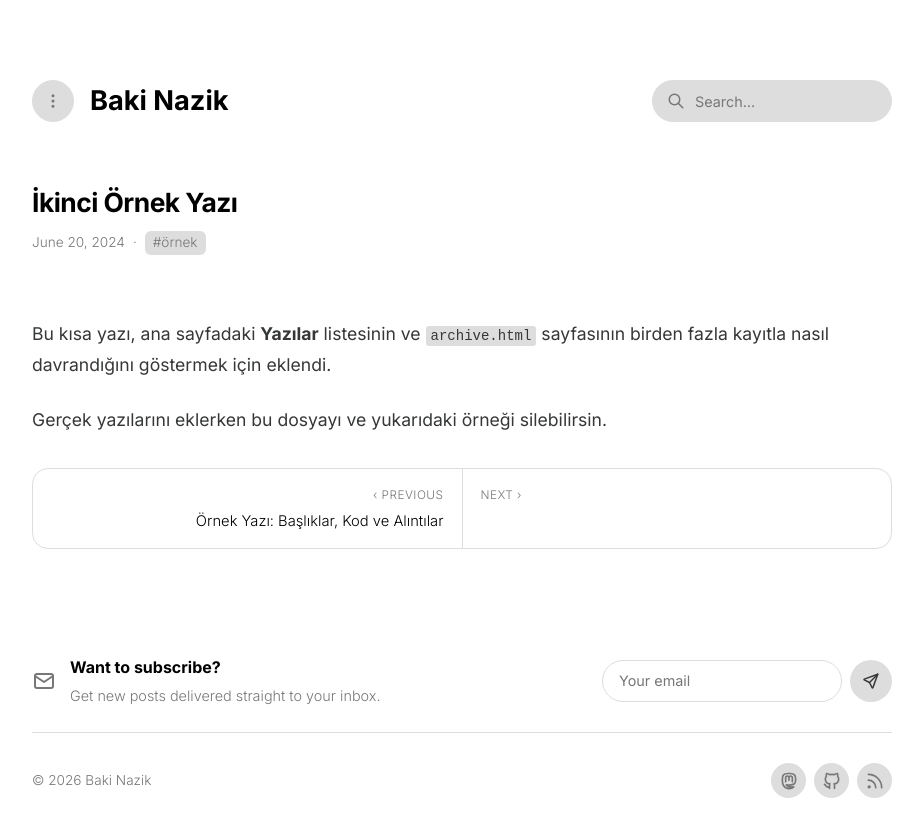
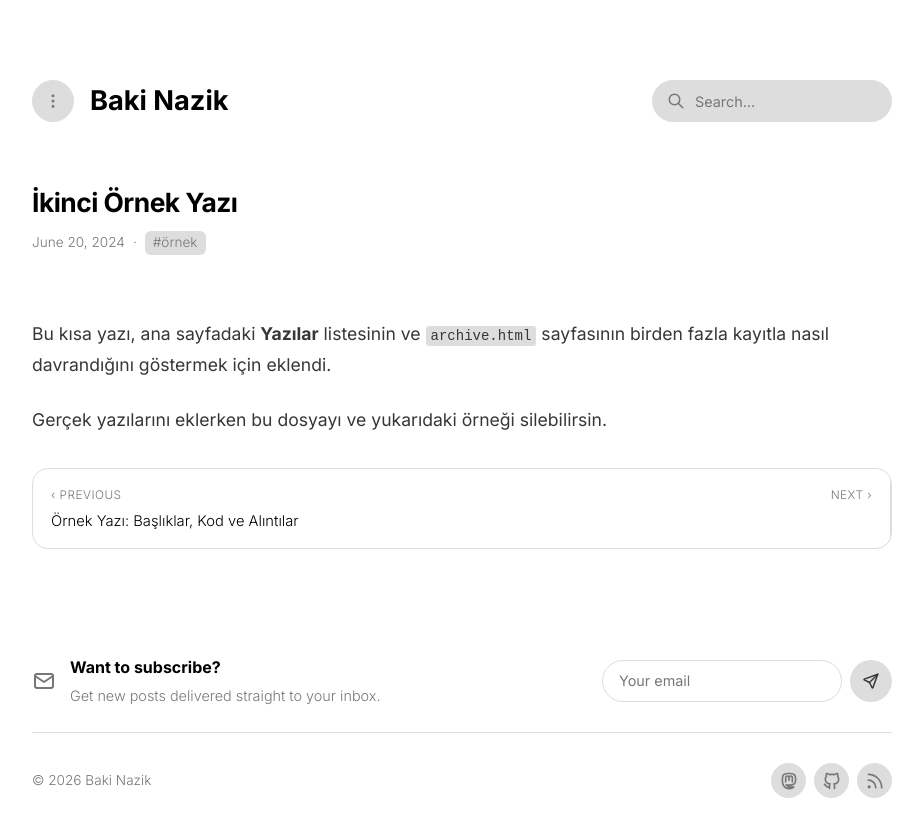
Before and after one commit to bakinazik/bakinazik.github.io, a Jekyll site: the page built from _posts/2024-06-20-ikinci-ornek-yazi.md, in a window 1280 px wide. Shown: the top 837 px of the page, without its empty margins (178-1101 px from the left). Built offline with Jekyll 4.4.1, drawn with Linux system fonts in a browser that asks for light colours; a style sheet for code colours, icons or effects is not loaded.

Commit message:
Update repository

```diff
--- a/_layouts/post.html
+++ b/_layouts/post.html
@@ -19,23 +19,23 @@
 
 	<nav class="post-nav">
 	{% if page.next %}
-	<a class="post-nav-item post-nav-prev" href="{{ page.next.url | relative_url }}">
+	<a class="post-nav-item post-nav-next" href="{{ page.next.url | relative_url }}">
 	<span class="post-nav-label">‹ <span data-i18n="prev_post"></span></span>
 	<span class="post-nav-title">{{ page.next.title }}</span>
 	</a>
 	{% else %}
-	<div class="post-nav-item post-nav-prev post-nav-disabled">
+	<div class="post-nav-item post-nav-next post-nav-disabled">
 	<span class="post-nav-label">‹ <span data-i18n="prev_post"></span></span>
 	</div>
 	{% endif %}
 
 	{% if page.previous %}
-	<a class="post-nav-item post-nav-next" href="{{ page.previous.url | relative_url }}">
+	<a class="post-nav-item post-nav-prev" href="{{ page.previous.url | relative_url }}">
 	<span class="post-nav-label"><span data-i18n="next_post"></span> ›</span>
 	<span class="post-nav-title">{{ page.previous.title }}</span>
 	</a>
 	{% else %}
-	<div class="post-nav-item post-nav-next post-nav-disabled">
+	<div class="post-nav-item post-nav-prev post-nav-disabled">
 	<span class="post-nav-label"><span data-i18n="next_post"></span> ›</span>
 	</div>
 	{% endif %}
```
